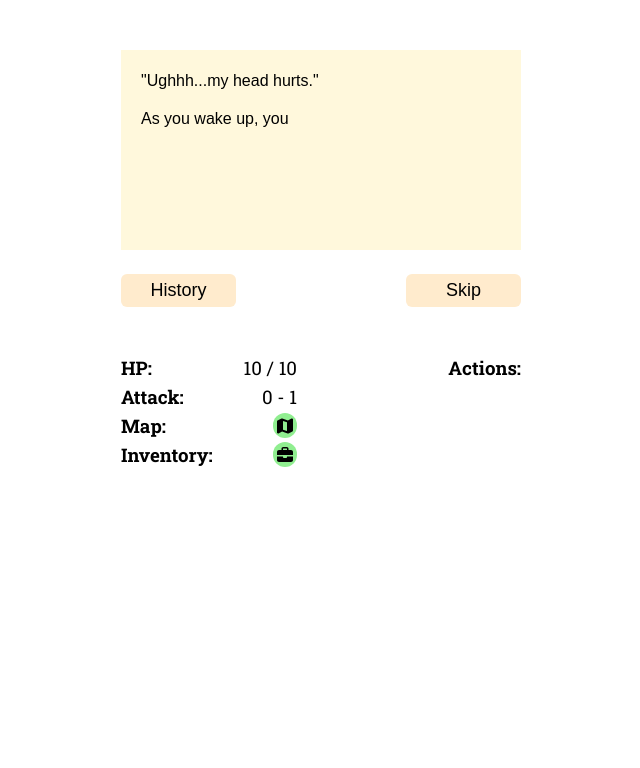
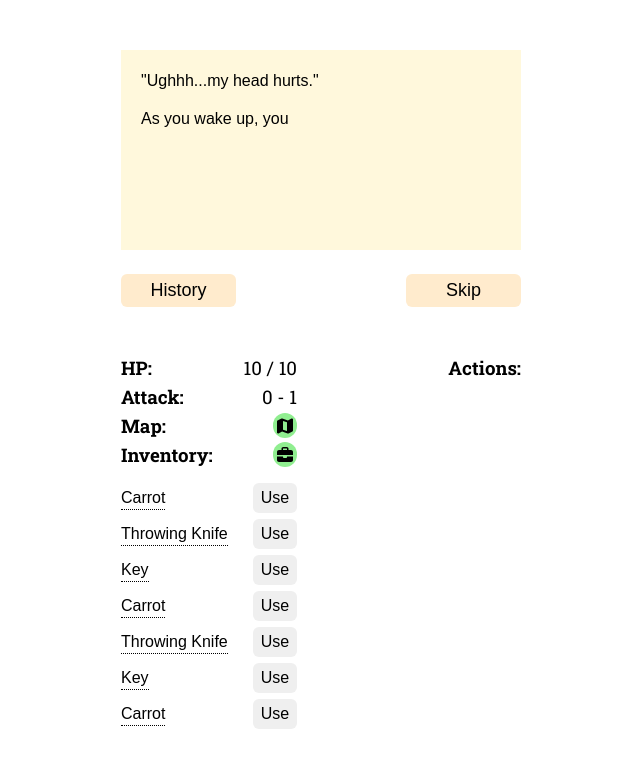
Before and after one commit to jaredryan/when-bunnies-attack, a React (Create React App) app: page / in a window 1280 px wide. Both pictures are taken after a click on the button "Start Game". Shown: the top 768 px of the page, without its empty margins (319-959 px from the left). Built offline with nearby package versions, Linux system fonts and the light colour scheme.

Commit message:
added tooltips to my inventory...and a stub to test inventory, will need to undo that later

```diff
--- a/src/Entities/Items/BunnySteroid.js
+++ b/src/Entities/Items/BunnySteroid.js
@@ -1,6 +1,6 @@
 const bunnySteroid = [
   "Bunny Steroid",
-  "This costs you 2 health points, but allows you to damage the enemy with an additional 4 points to your normal attack.",
+  "This costs you 2 health points, but allows you to damage an enemy with an additional 4 points to your normal attack.",
   false,
   function (player, enemy) {
     player.takeDamage(2);
--- a/src/Entities/Items/ThrowingKnife.js
+++ b/src/Entities/Items/ThrowingKnife.js
@@ -1,6 +1,6 @@
 const throwingKnife = [
   "Throwing Knife",
-  "Use this to hurt the enemy 3 damage.",
+  "Use this to hurt an enemy 3 damage.",
   false,
   function (_player, enemy) {
     enemy.takeDamage(3);
--- a/src/Pages/Game.js
+++ b/src/Pages/Game.js
@@ -6,6 +6,8 @@ import DialogueBox from "../Components/DialogueBox";
 
 import Item from '../Entities/Item'
 import carrot from '../Entities/Items/Carrot'
+import throwingKnife from '../Entities/Items/ThrowingKnife'
+import key from '../Entities/Items/Key'
 
 import Player from "../Entities/Player";
 import areas from "../EventSystem/AreasList";
@@ -15,7 +17,7 @@ const Game = ({ endGame }) => {
   // Components
   const [quitModalIsOpen, setQuitModalIsOpen] = useState(false);
   const [mapModalIsOpen, setMapModalIsOpen] = useState(false);
-  const [inventoryIsOpen, setInventoryIsOpen] = useState(false);
+  const [inventoryIsOpen, setInventoryIsOpen] = useState(true);
   const isLoopRunning = useRef(false);
   const isNewArea = useRef(false);
 
@@ -89,6 +91,8 @@ const Game = ({ endGame }) => {
   // and passed. Or it might be initialized elsewhere. One step at a time, though.
 
   player.addItem(new Item(...carrot))
+  player.addItem(new Item(...throwingKnife))
+  player.addItem(new Item(...key))
 
   const mapActions = (actions = []) =>
     !showActions
@@ -180,7 +184,10 @@ const Game = ({ endGame }) => {
             {!inventoryIsOpen ? null : <ul className="inventoryList">
               {player.inventory.slice(0, 7).map((item, index) => (
                 <li key={item.name + index} className="item">
-                  <p><b>{item.name}:</b>{item.description}</p>
+                  <p className="tooltip">
+                    {item.name}
+                    <span class="tooltipText">{item.description}</span>
+                  </p>
                   <button onClick={() => console.log(`Used ${item.name}`)}>Use</button>
                 </li>
               ))}
--- a/src/index.css
+++ b/src/index.css
@@ -433,6 +433,7 @@ dialog.quitModal .buttonContainer button {
   text-align: left;
   gap: 6px;
   margin-top: 12px;
+  width: 100%;
 }
 
 .inventoryList h3 {
@@ -442,8 +443,10 @@ dialog.quitModal .buttonContainer button {
 .inventoryList .item {
   display: flex;
   flex-direction: row;
-  align-items: flex-start;
+  align-items: center;
   gap: 6px;
+  justify-content: space-between;
+  width: 100%;
 }
 
 .inventoryList .item b {
@@ -454,7 +457,7 @@ dialog.quitModal .buttonContainer button {
 .inventoryList .item button {
   font-size: 16px;
   padding: 6px;
-  height: 44px;
+  /* height: 44px; */
   width: 44px;
   min-width: unset;
 }
@@ -466,7 +469,46 @@ dialog.quitModal .buttonContainer button {
 }
 
 .actionMenu h3 {
-  margin-bottom: 24px;
+  margin-bottom: 20px;
+}
+
+.tooltip {
+  position: relative;
+  /* display: inline-block; */
+  border-bottom: 1px dotted black; /* Add dots under the hoverable text */
+  cursor: pointer;
+}
+
+/* Tooltip text */
+.tooltipText {
+  visibility: hidden; /* Hidden by default */
+  width: max-content;
+  max-width: 176px;
+  background-color: black;
+  color: white;
+  text-align: center;
+  padding: 6px 18px;
+  border-radius: 6px;
+  position: absolute;
+  z-index: 1; /* Ensure tooltip is displayed above content */
+  left: 0;
+  bottom: calc(100% + 8px);
+}
+
+.tooltipText::after {
+  content: "";
+  position: absolute;
+  top: 100%; /* At the bottom of the tooltip */
+  left: 16px;
+  margin-left: -5px;
+  border-width: 5px;
+  border-style: solid;
+  border-color: black transparent transparent transparent;
+}
+
+/* Show the tooltip text on hover */
+.tooltip:hover .tooltipText {
+  visibility: visible;
 }
 
 
```
